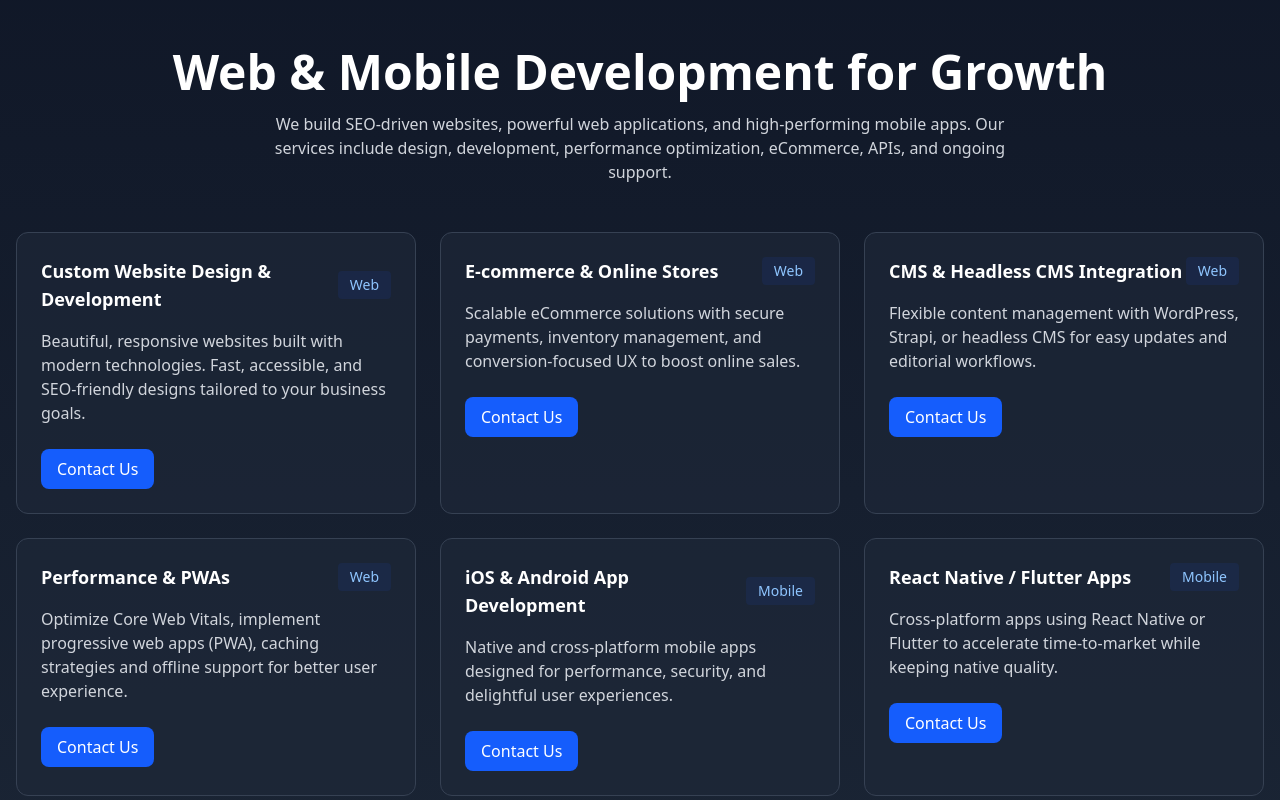
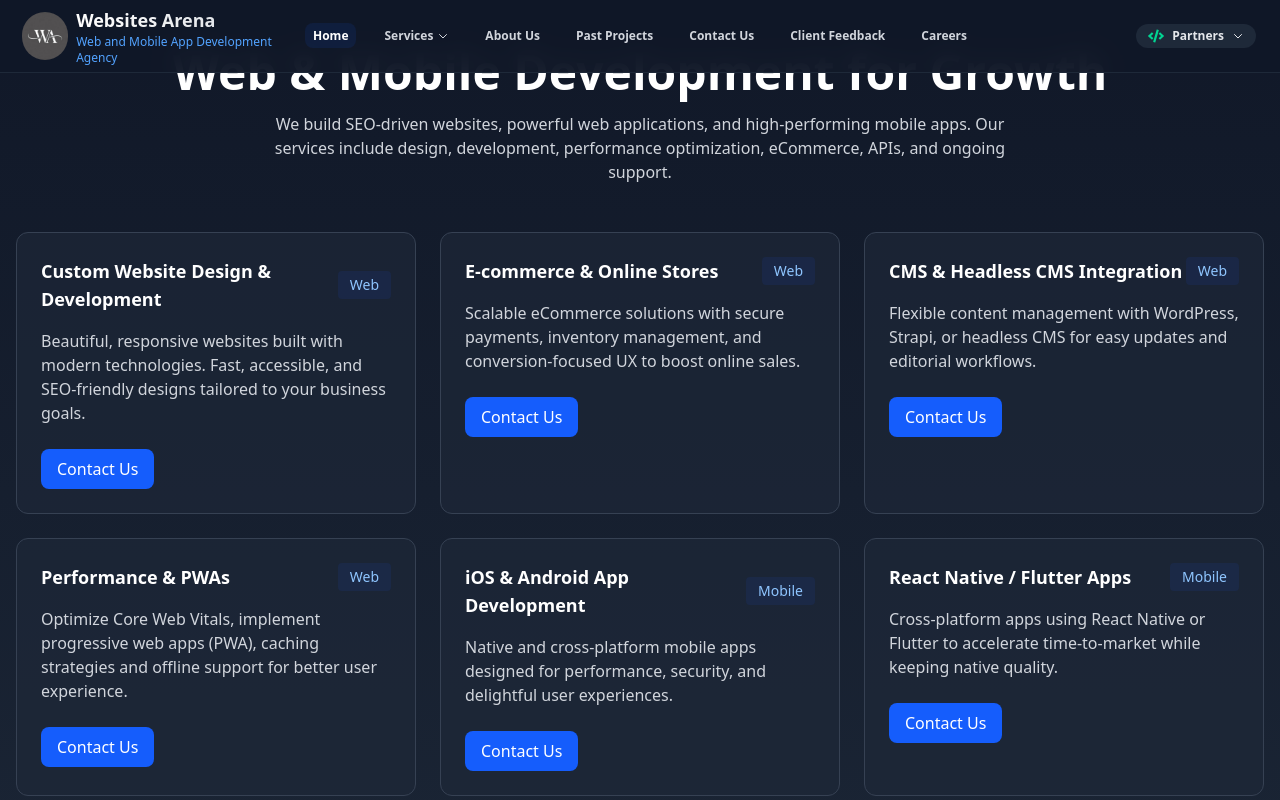
Before and after one commit to Thomas-Mwanzia/websitesarena-next, a Next.js app in the folder websitesarena/frontend-next/: page / in a window 1280 px wide. Shown: the top 800 px of the page. Built offline with nearby package versions, Linux system fonts and the light colour scheme.

Commit message:
Fixed backend API serving and ToastProvider import

```diff
--- a/websitesarena/frontend-next/src/app/layout.js
+++ b/websitesarena/frontend-next/src/app/layout.js
@@ -1,8 +1,9 @@
 import '@fontsource/cinzel-decorative/400.css';
 import '@fontsource/cinzel-decorative/700.css';
 import './globals.css';
-/* import ToastProvider from '@/components/ToastProvider';
- */
+import Navbar from '@/components/Navbar';
+import Footer from '@/components/Footer';
+import { Toaster } from 'react-hot-toast';
 export const metadata = {
   title: 'Websites Arena',
   description: 'Web and Mobile App Development Agency',
@@ -11,10 +12,15 @@ export const metadata = {
 export default function RootLayout({ children }) {
   return (
     <html lang="en">
-      <body>
-        {children}
-{/*         <ToastProvider />
- */}      </body>
+      <body className="bg-gray-900 text-white">
+        <Navbar />
+        <main>{children}</main>
+        <Footer />
+        <Toaster
+          position="center-top"
+          reverseOrder={false}
+        />
+      </body>
     </html>
   );
 }
```
